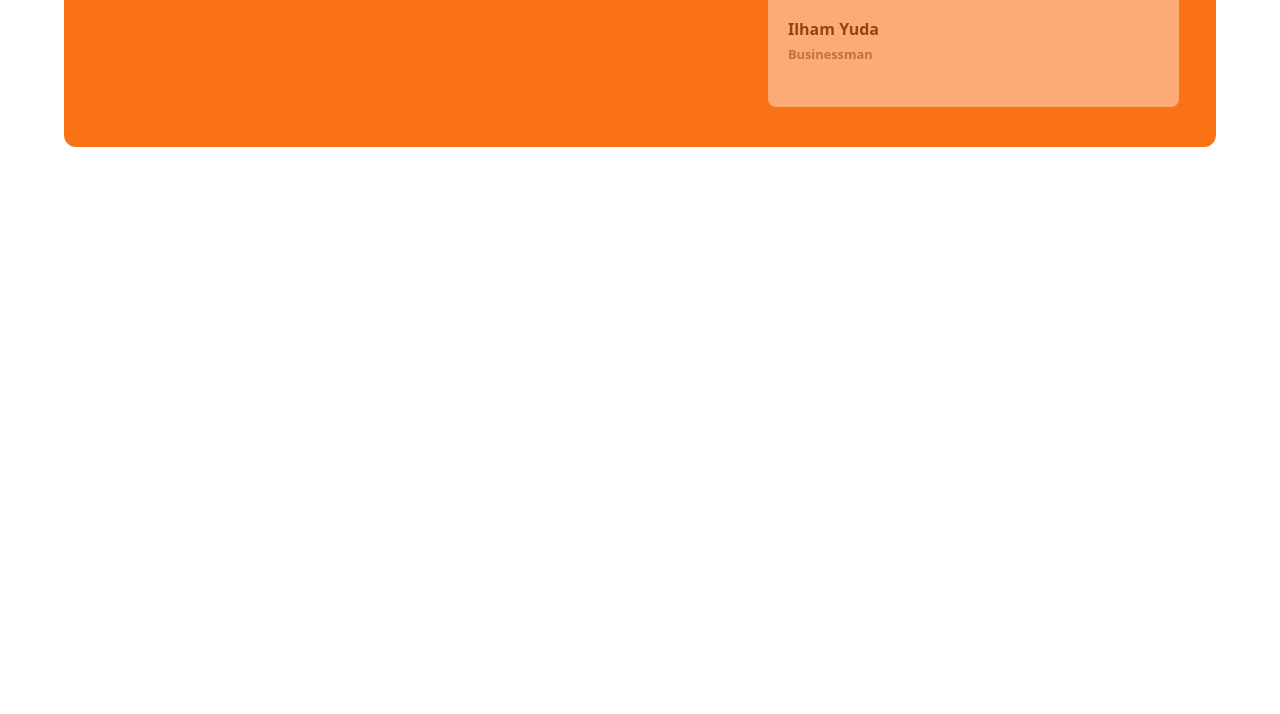
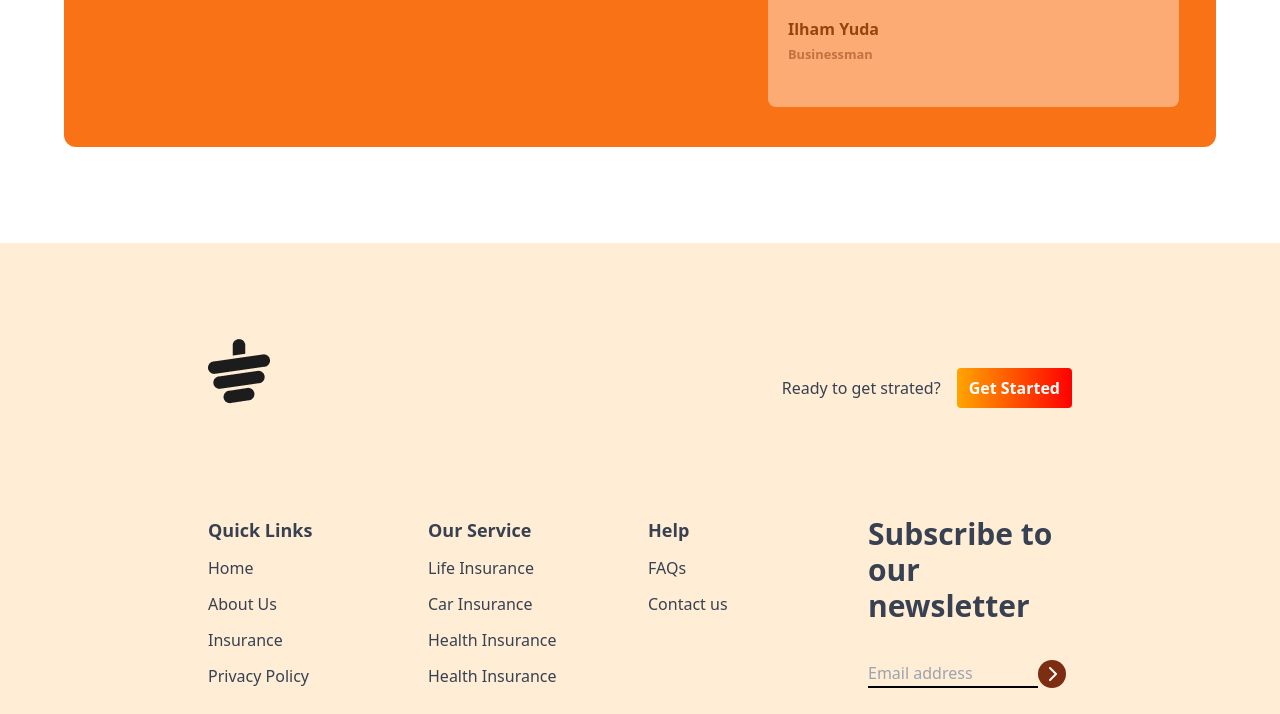
Before and after one commit to mehedi24124/tea-house, a plain HTML site: page index.html in a window 1280 px wide. Shown: the part 2179-2893 px from the top of the page. Before the commit the page ends 2422 px from the top, so only its background shows below. Drawn offline with nearby package versions, Linux system fonts and the light colour scheme.

Commit message:
footer complete

```diff
--- a/index.html
+++ b/index.html
@@ -228,16 +228,98 @@
                   <small class="font-bold text-gray-500">Businessman</small>
                 </div>
                </div>
-
-            </div>
-
-        </div>
-
+              </div>
+          </div>
        </section>
 
+     </main>
+     <!-- footer sextion -->
+    <footer class="bg-orange-100  text-gray-700 py-10 px-4 md:px-16 ">
+      <div class="w-9/12 mx-auto">
+        <!-- logo -->
+         <div class="flex justify-between mt-14">
+          <img class="mb-8" src="images/cup.png" alt="">
+          <div class="flex items-center gap-4">
+            <h4>Ready to get strated?</h4>
+            <button  class="bg-gradient-to-r from-[orange] to-[red] rounded py-2 px-3 text-white font-bold">
+            Get Started</button>
+          </div>
+         </div>
+         <!-- links of footer -->
+
+         <div  class="grid grid-cols-1 md:grid-cols-2 lg:grid-cols-4 gap-4 mt-20">
+          <!-- first column -->
+           <div>
+            <h3 class="font-semibold text-lg mb-3">Quick Links</h3>
+            <ul class="space-y-3">
+              <li>
+                <a class="hover:text-red-600" href="#">Home</a>
+              </li>
+              <li>
+                <a class="hover:text-red-600" href="#">About Us</a>
+              </li>
+              <li>
+                <a class="hover:text-red-600" href="#">Insurance</a>
+              </li>
+              <li>
+                <a class="hover:text-red-600" href="#">Privacy Policy</a>
+              </li>
+            </ul>
+           </div>
+           <!-- second column -->
+           <div>
+            <h3 class="font-semibold text-lg mb-3">Our Service</h3>
+            <ul class="space-y-3">
+              <li>
+                <a class="hover:text-red-600" href="#">Life Insurance</a>
+              </li>
+              <li>
+                <a class="hover:text-red-600" href="#">Car Insurance</a>
+              </li>
+              <li>
+                <a class="hover:text-red-600" href="#">Health Insurance</a>
+              </li>
+              <li>
+                <a class="hover:text-red-600" href="#">Health Insurance</a>
+              </li>
+            </ul>
+           </div>
+           <!-- third column -->
+           <div>
+            <h3 class="font-semibold text-lg mb-3">Help</h3>
+            <ul class="space-y-3">
+              <li>
+                <a class="hover:text-red-600" href="#">FAQs</a>
+              </li>
+              <li>
+                <a class="hover:text-red-600" href="#">Contact us</a>
+              </li>
+            </ul>
+           </div>
+           <!-- fourth column -->
+           <div>
+            <h3 class="font-semibold text-3xl mb-9">Subscribe to our newsletter</h3>
+           <div class="flex  space-y">
+           <input class="bg-transparent border-b-2 border-black w-5/6" placeholder="Email address" type="text">
+           <i class="fa-solid fa-chevron-right h-7 w-7 inline-flex bg-orange-900 rounded-full text-white justify-center items-center"></i>
+           </div>
+           <div class="flex justify-between w-2/5 mb-2 mt-8">
+            <i class="fa-brands fa-facebook"></i>
+            <i class="fa-brands fa-twitter"></i>
+            <i class="fa-brands fa-square-instagram"></i>
+
+           </div>
+           </div>
+           <!-- copyright text -->
 
 
-    </main>
-    <footer></footer>
+         </div>
+         <div class=" text-center pt-6 mt-6 ">
+          <p class="text-sm text-gray-600">© 2027 UIDesign.to - All rights reserved.</p>
+        </div>
+      </div>
+
+
+    </footer>
   </body>
 </html>
```
